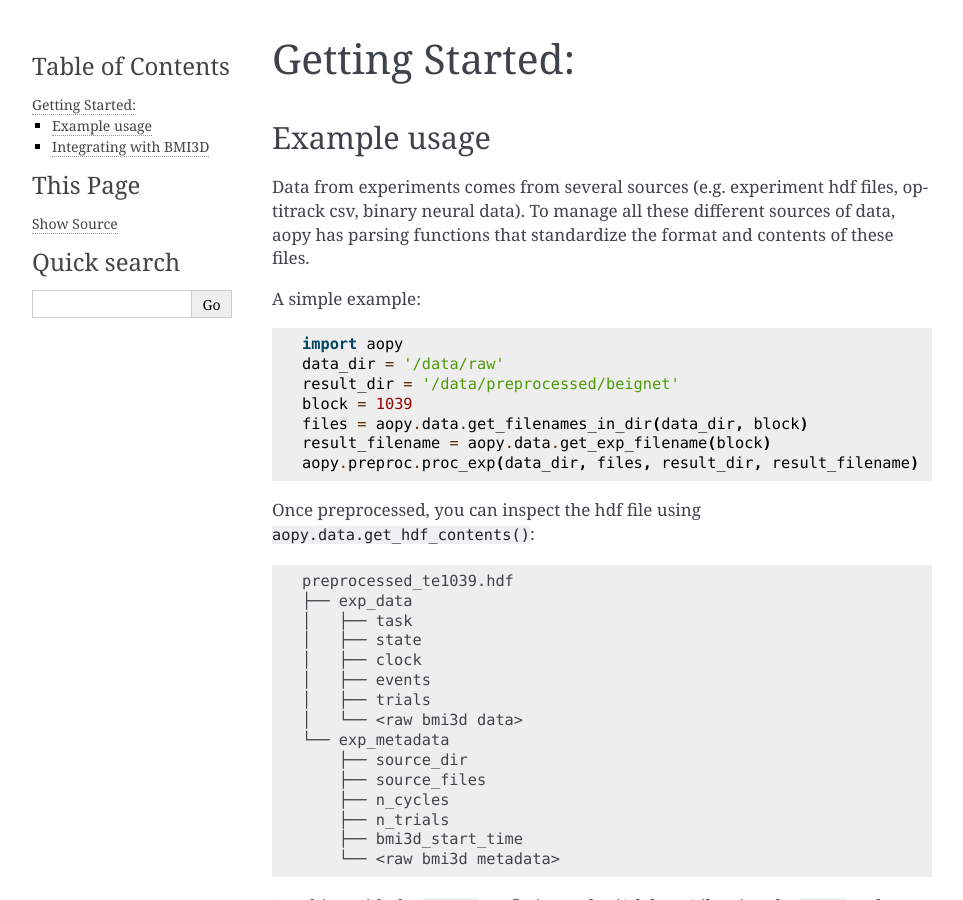
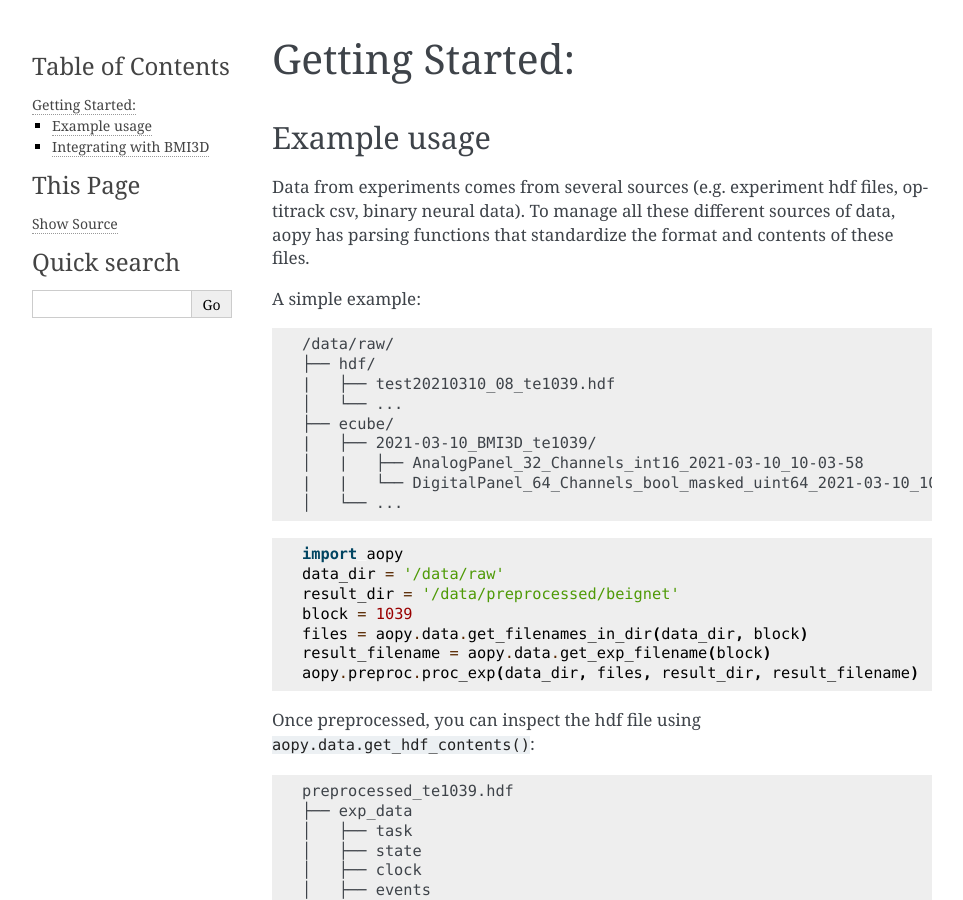
Before and after one commit to aolabNeuro/analyze, a Sphinx documentation site: the page built from docs/source/quickstart.rst, in a window 1280 px wide and 900 px high. Shown: the whole window, without its empty margins (148-1111 px from the left). Built offline with Sphinx 7.4.7, drawn with Linux system fonts in a browser that asks for light colours.

Commit message:
update get_filenames

```diff
--- a/docs/source/quickstart.rst
+++ b/docs/source/quickstart.rst
@@ -8,6 +8,18 @@ To manage all these different sources of data, aopy has parsing functions that s
 contents of these files.
 
 A simple example:
+
+::
+
+    /data/raw/
+    ├── hdf/
+    |   ├── test20210310_08_te1039.hdf
+    │   └── ...
+    ├── ecube/
+    |   ├── 2021-03-10_BMI3D_te1039/
+    │   |   ├── AnalogPanel_32_Channels_int16_2021-03-10_10-03-58
+    |   |   └── DigitalPanel_64_Channels_bool_masked_uint64_2021-03-10_10-03-58
+    │   └── ...
 
 .. code-block:: python
 
```
Also changed, not shown: 3 other files.
